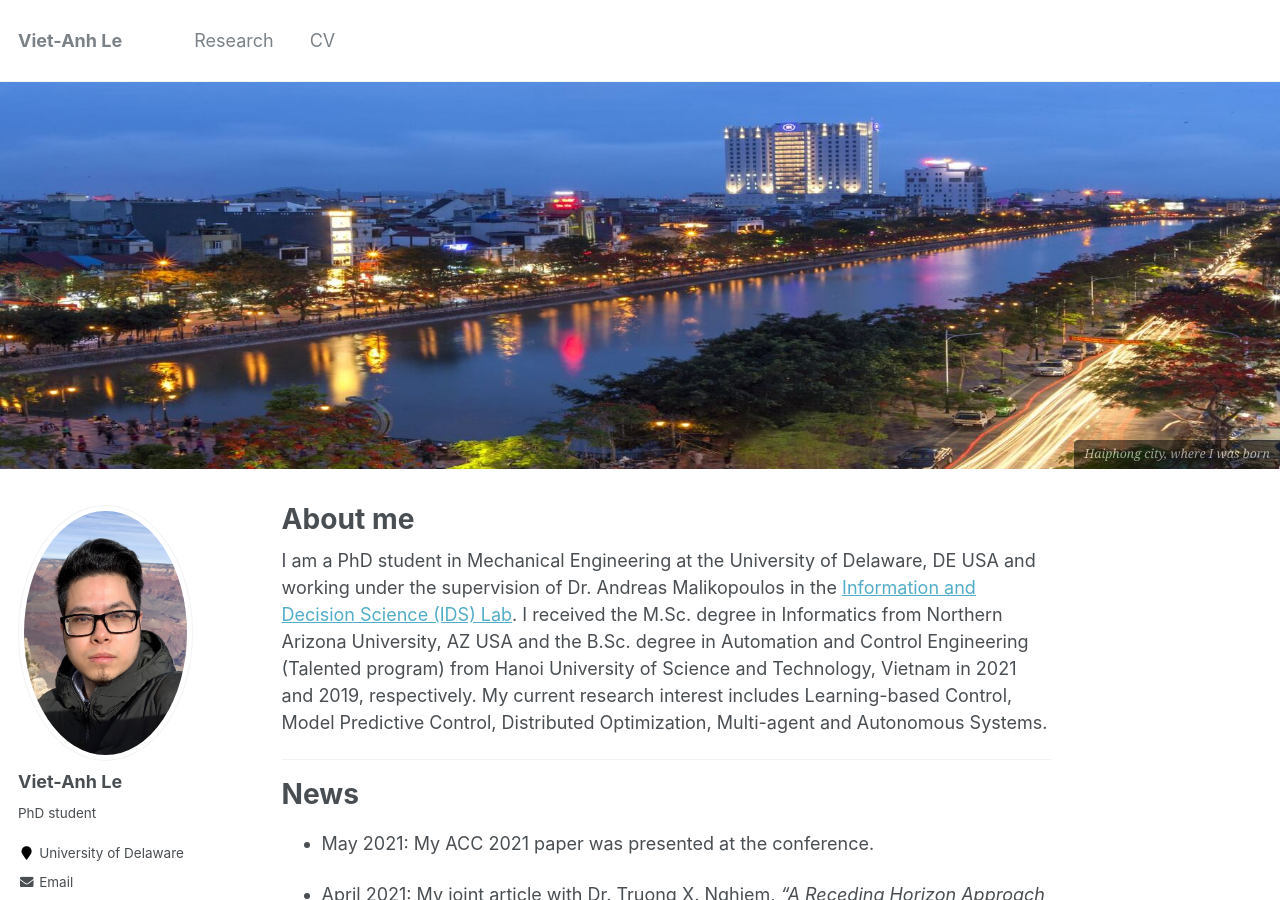
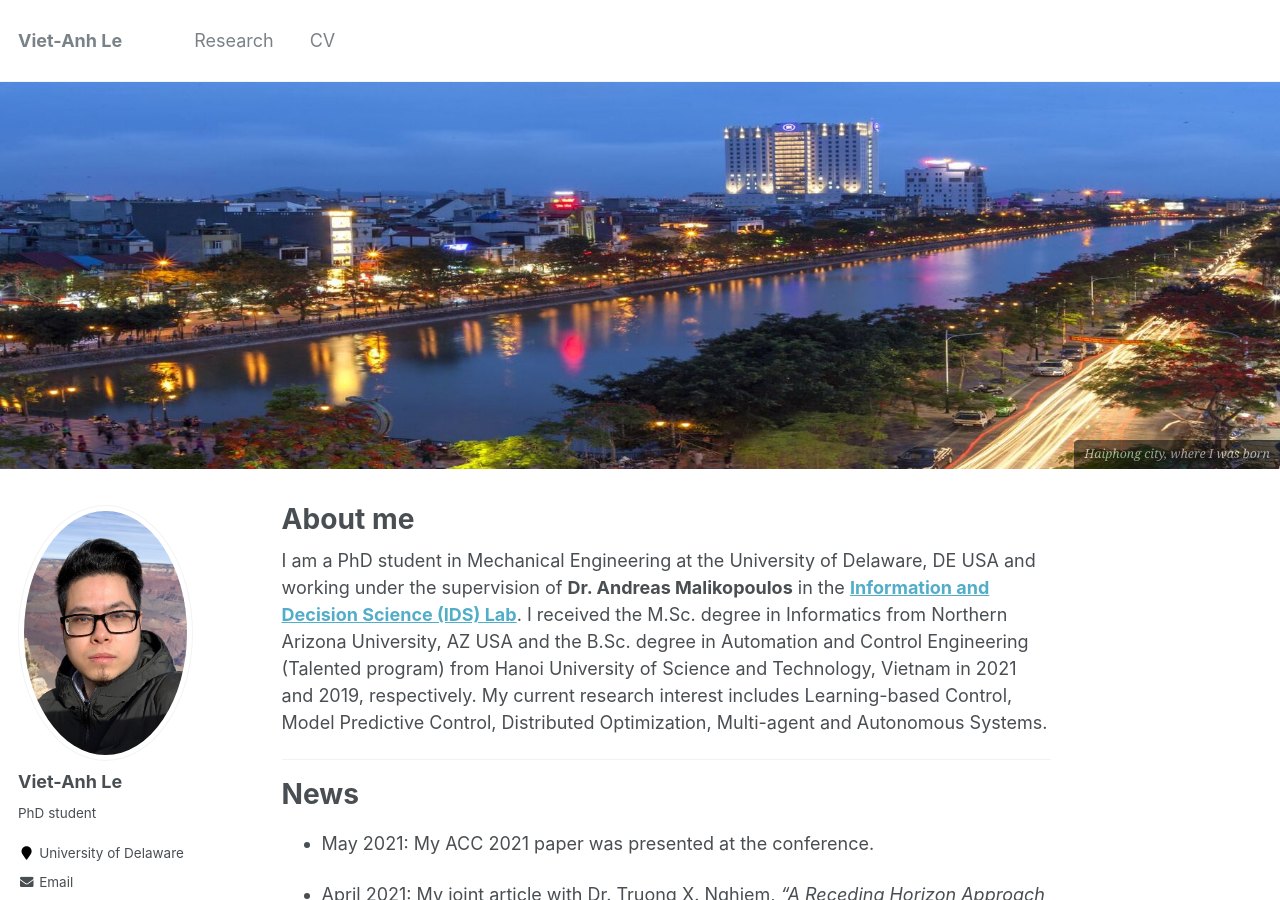
Before and after one commit to vietanhle0101/vietanhle0101.github.io, a Jekyll site: the page built from _pages/about.md, in a window 1280 px wide and 900 px high. Built offline with Jekyll 4.4.1, drawn with Linux system fonts in a browser that asks for light colours.

Commit message:
minor things

```diff
--- a/_pages/about.md
+++ b/_pages/about.md
@@ -11,7 +11,7 @@ redirect_from:
   - /about.html
 ---
 
-I am a PhD student in Mechanical Engineering at the University of Delaware, DE USA and working under the supervision of Dr. Andreas Malikopoulos in the [Information and Decision Science (IDS) Lab](https://sites.udel.edu/ids-lab/people/).
+I am a PhD student in Mechanical Engineering at the University of Delaware, DE USA and working under the supervision of **Dr. Andreas Malikopoulos** in the [**Information and Decision Science (IDS) Lab**](https://sites.udel.edu/ids-lab/people/).
 I received the M.Sc. degree in Informatics from Northern Arizona University, AZ USA and the B.Sc. degree in Automation and Control Engineering (Talented program) from Hanoi University of Science and Technology, Vietnam in 2021 and 2019, respectively.
 My current research interest includes Learning-based Control, Model Predictive Control, Distributed Optimization, Multi-agent and Autonomous Systems.
 <!-- I am a Student Member of the IEEE and the IEEE Control System Society. -->
```
Also changed, not shown: 1 other file.
